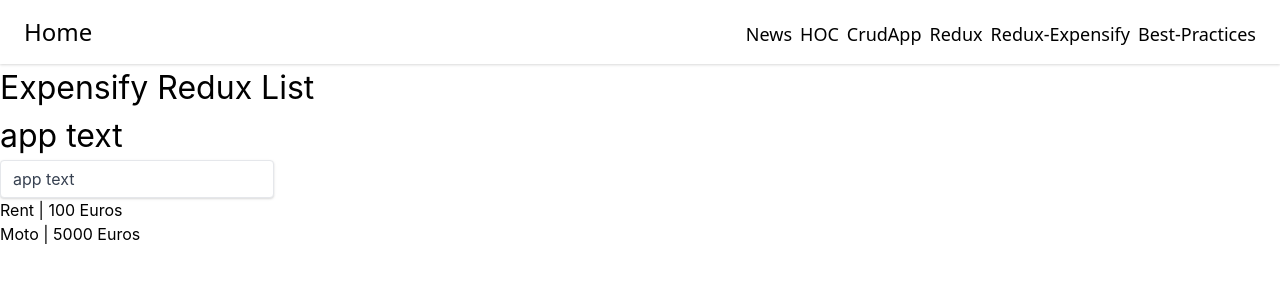
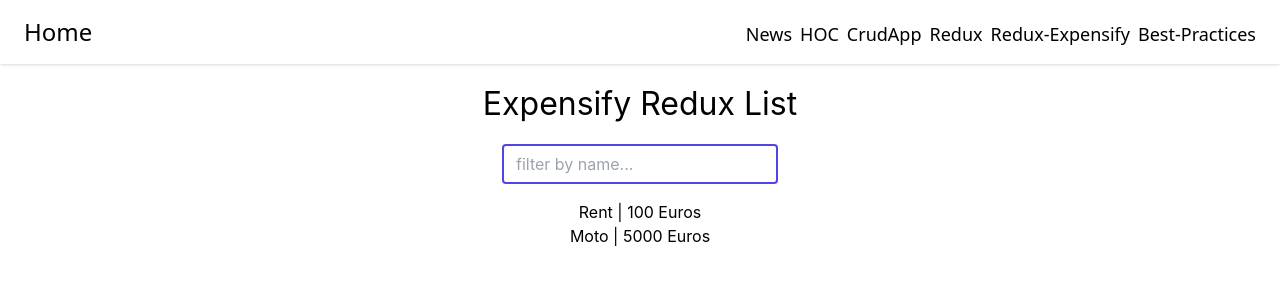
Before and after one commit to artworkjpm/react-hooks-course, a React (Create React App) app: page /redux-expensify in a window 1280 px wide. Shown: the top 300 px of the page. Built offline with nearby package versions, Linux system fonts and the light colour scheme.

Commit message:
redux filter list correctly

```diff
--- a/src/App.js
+++ b/src/App.js
@@ -9,16 +9,11 @@
 import CrudApp from "./pages/CrudApp";
 import { HOC } from "./pages/HOC";
 import NewsPage from "./pages/NewsPage/NewsPage";
-import { addExpense, setText } from "./Redux/actions/expenseActions";
 import { expenseStore } from "./Redux/store/expenseStore";
 
 const ReduxExpensify = lazy(() => import("./Redux/ReduxExpensify"));
 const Redux = lazy(() => import("./Redux/Redux"));
 const storeExpense = expenseStore();
-storeExpense.dispatch(addExpense({ description: "Rent", amount: 100 }));
-storeExpense.dispatch(addExpense({ description: "Moto", amount: 5000 }));
-storeExpense.dispatch(setText("app text"));
-/* console.log(storeExpense.getState()); */
 
 export default function App() {
 	return (
--- a/src/Redux/ReduxExpensify.js
+++ b/src/Redux/ReduxExpensify.js
@@ -85,9 +85,9 @@
 	})
 );
 
-store.subscribe(() => {
+/* store.subscribe(() => {
 	console.log(store.getState());
-});
+}); */
 
 const expense1 = store.dispatch(addExpense({ description: "Rent", amount: 100 }));
 const expense2 = store.dispatch(addExpense({ description: "Tea", amount: 5 }));
--- a/src/Redux/actions/expenseActions.js
+++ b/src/Redux/actions/expenseActions.js
@@ -24,8 +24,3 @@
 	id,
 	updates,
 });
-//SET_TEXT_FILTER
-export const setText = (text) => ({
-	type: "SET_TEXT",
-	text,
-});
--- /dev/null
+++ b/src/Redux/selectors/expenseSelector.js
@@ -0,0 +1,5 @@
+export const getVisibleExpenses = (expenseState, { text }) => {
+	return expenseState.filter((item) => {
+		return item.description.toLowerCase().includes(text.toLowerCase());
+	});
+};
--- a/src/components/ExpensifyList/ExpenseInput.js
+++ b/src/components/ExpensifyList/ExpenseInput.js
@@ -1,18 +1,18 @@
 import React from "react";
 import { connect } from "react-redux";
-import { setText } from "../../Redux/actions/expenseActions";
+import { setText } from "../../Redux/actions/expenseFilters";
 
 function ExpenseInput(props) {
 	return (
 		<div>
-			<h1>{props.filters.text}</h1>
 			<input
 				type="text"
+				placeholder="filter by name..."
 				value={props.filters.text}
 				onChange={(e) => {
 					props.dispatch(setText(e.target.value));
 				}}
-				className="shadow appearance-none border rounded py-2 px-3 text-gray-700 leading-tight focus:outline-none focus:shadow-outline"
+				className="border-2 border-indigo-600 rounded py-2 px-3 text-gray-700 leading-tight my-4"
 			/>
 		</div>
 	);
--- a/src/components/ExpensifyList/ExpenseListItem.js
+++ b/src/components/ExpensifyList/ExpenseListItem.js
@@ -1,17 +1,11 @@
 import React from "react";
 
-function ExpenseListItem(props) {
+function ExpenseListItem({ id, description, amount }) {
 	return (
 		<div>
-			<ul>
-				{props.items.map((item) => {
-					return (
-						<li key={item.id}>
-							{item.description} | {item.amount} Euros
-						</li>
-					);
-				})}
-			</ul>
+			<li key={id}>
+				{description} | {amount} Euros
+			</li>
 		</div>
 	);
 }
--- a/src/components/ExpensifyList/ExpensifyList.js
+++ b/src/components/ExpensifyList/ExpensifyList.js
@@ -1,21 +1,34 @@
-import React from "react";
+import React, { useEffect } from "react";
 import { connect } from "react-redux";
+import { addExpense } from "../../Redux/actions/expenseActions";
+import { getVisibleExpenses } from "../../Redux/selectors/expenseSelector";
 import ExpenseInput from "./ExpenseInput";
 import ExpenseListItem from "./ExpenseListItem";
 
-function ExpensifyList(props) {
+function ExpensifyList({ dispatch, expenses }) {
+	useEffect(() => {
+		dispatch(addExpense({ description: "Rent", amount: 100 }));
+		dispatch(addExpense({ description: "Moto", amount: 5000 }));
+	}, [dispatch]);
+
+	console.log(expenses);
+
 	return (
-		<div>
+		<div className="text-center mt-4">
 			<h1>Expensify Redux List</h1>
 			<ExpenseInput />
-			<ExpenseListItem items={props.expenses} />
+			<ul>
+				{expenses.map((items) => {
+					return <ExpenseListItem {...items} />;
+				})}
+			</ul>
 		</div>
 	);
 }
 
 const mapStateToProps = (state) => {
 	return {
-		expenses: state.expenses,
+		expenses: getVisibleExpenses(state.expenses, state.filters),
 	};
 };
 
--- a/src/pages/BestPractices/UseEffect.js
+++ b/src/pages/BestPractices/UseEffect.js
@@ -6,11 +6,13 @@
 	const [prev, setPrev] = useState();
 
 	useEffect(() => {
-		//setName("new name");
 		console.log("USE EFFECT!!!");
-	}, []);
+		setTimeout(() => {
+			setName("Use effect name");
+		}, 1000);
+	}, [name]);
 
-	console.log("WORKING");
+	console.log("RENDERED");
 
 	return (
 		<div className="justify-center m-4">
@@ -20,11 +22,12 @@
 			<button
 				onClick={() =>
 					setCount((prevState) => {
+						setName("New name");
 						setPrev(prevState);
 						return prevState + 1;
 					})
 				}
-				className="bg-blue-500 hover:bg-blue-700 text-white font-bold py-2 px-4 rounded"
+				className="mt-4 bg-blue-500 hover:bg-blue-700 text-white font-bold py-2 px-4 rounded"
 			>
 				Button
 			</button>
```
